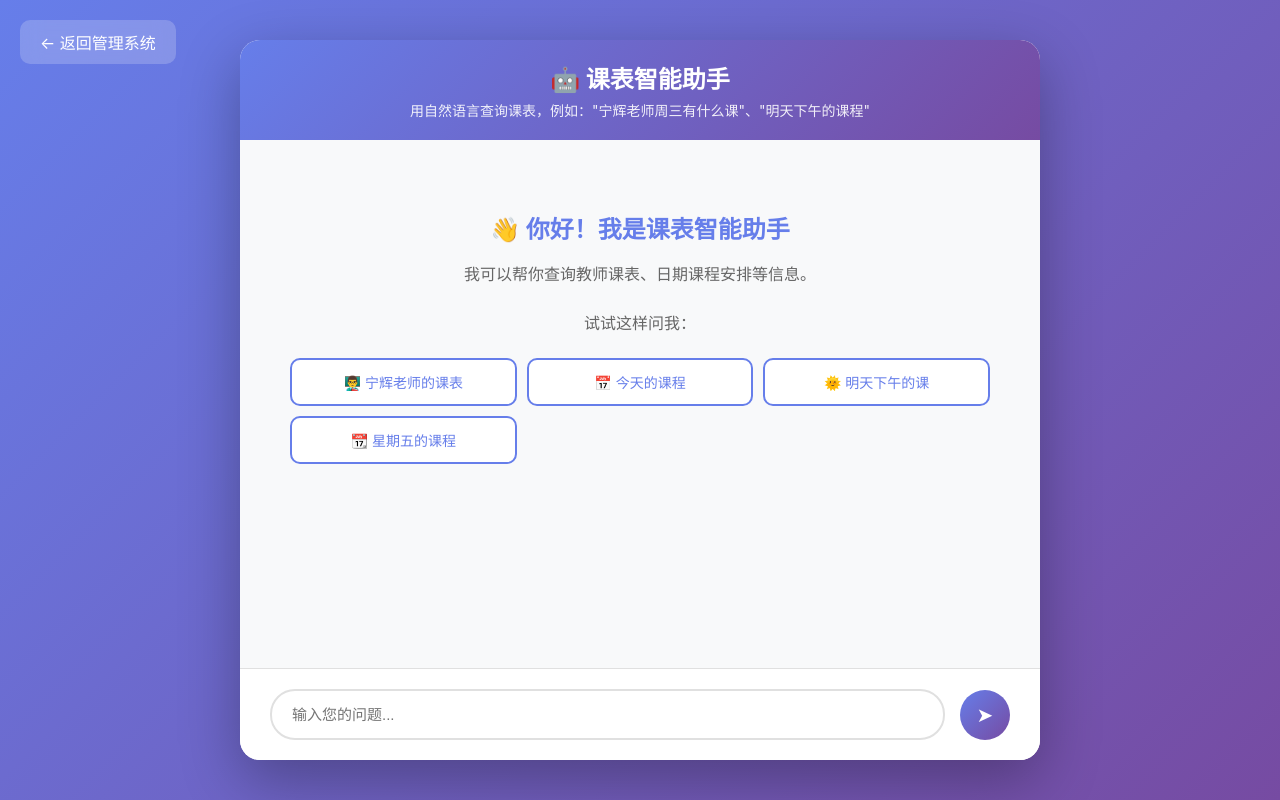
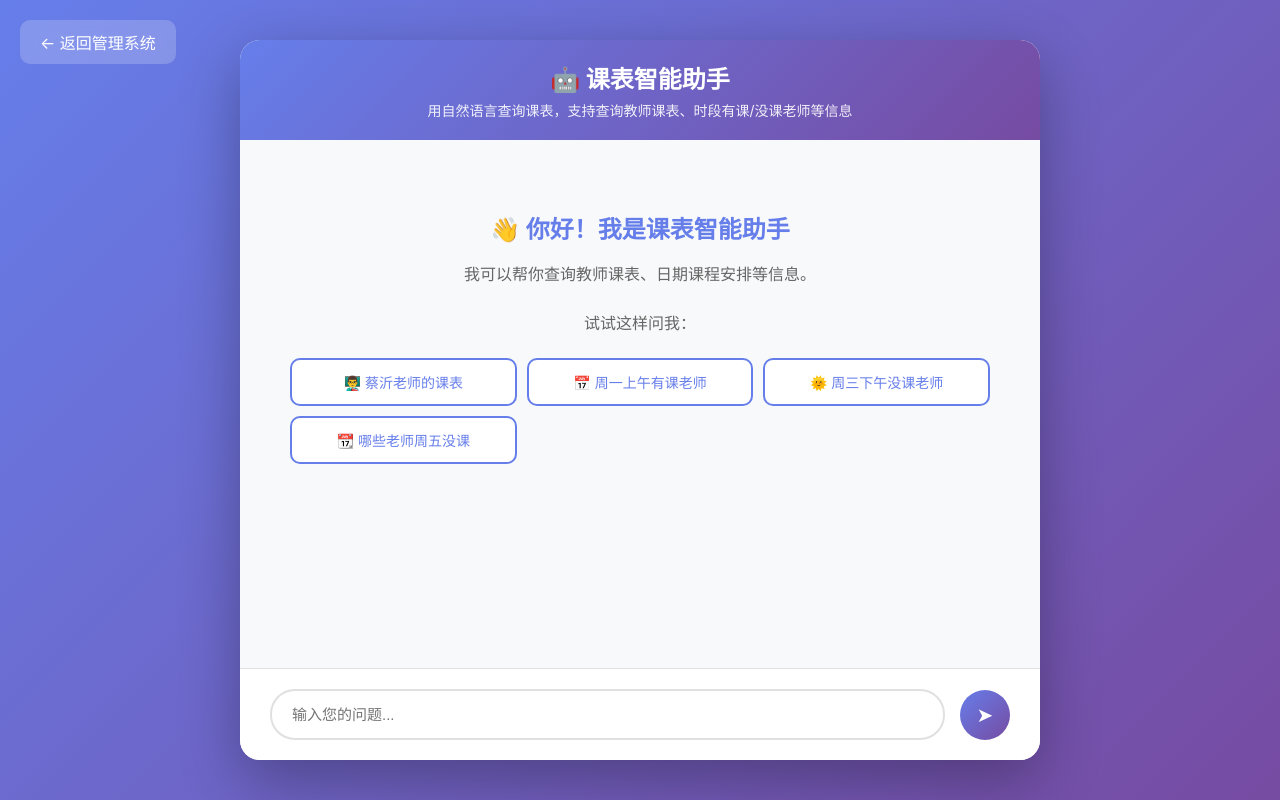
Before and after one commit to dengyixing-gcu/TeacherScheduleSystem, a Flask app: page /chat in a window 1280 px wide. Run offline with Flask 3, Linux system fonts and the light colour scheme.

Commit message:
feat: 新增课表查询智能体功能

```diff
--- a/app.py
+++ b/app.py
@@ -302,6 +302,204 @@ def api_common_free_slots():
 def chat_page():
     return render_template('chat.html')
 
+@app.route('/api/chat', methods=['POST'])
+def api_chat():
+    data = request.json
+    query = data.get('query', '').strip()
+
+    if not query:
+        return jsonify({'error': '请输入问题'}), 400
+
+    schedule = get_schedule()
+    all_teachers = set(item['teacher'] for item in schedule)
+
+    # 解析用户输入
+    query_lower = query.lower()
+
+    # 1. 查询某个老师的课表
+    teacher_match = None
+    for teacher in all_teachers:
+        if teacher in query:
+            teacher_match = teacher
+            break
+
+    if teacher_match:
+        teacher_schedule = [item for item in schedule if item['teacher'] == teacher_match]
+        if len(teacher_schedule) == 0:
+            return jsonify({'response': f'抱歉，没有找到 {teacher_match} 老师的课程信息。'})
+
+        response = f'{teacher_match}老师的课程安排：\n\n'
+        courses = {}
+        for item in teacher_schedule:
+            key = item['course']
+            if key not in courses:
+                courses[key] = []
+            courses[key].append(item)
+
+        for course, items in courses.items():
+            response += f'📚 {course}:\n'
+            for item in items:
+                response += f'  - {WEEKDAY_NAMES[item["weekday"]]} 第{item["start_lesson"]}-{item["end_lesson"]}节 ({item["location"]})\n'
+            response += '\n'
+
+        return jsonify({
+            'response': response,
+            'suggestions': [f'{teacher_match}老师周几有课', '查询其他老师']
+        })
+
+    # 2. 查询某个时段下，哪些老师有课/没课
+    time_patterns = [
+        r'(星期 [一二三四五六日]|今天 | 明天 | 后天)',
+        r'(第 [1-9]|10|11) 节',
+        r'(上午 | 下午 | 晚上)',
+        r'(全天 | 所有时段)'
+    ]
+
+    has_time_ref = any(re.search(pattern, query_lower) for pattern in time_patterns)
+
+    if has_time_ref or '有课' in query_lower or '没课' in query_lower or '空闲' in query_lower:
+        weekday = None
+        start_lesson = None
+        end_lesson = None
+
+        weekday_map = {'星期一': 0, '星期二': 1, '星期三': 2, '星期四': 3, '星期五': 4, '星期六': 5, '星期日': 6}
+        for name, day in weekday_map.items():
+            if name in query:
+                weekday = day
+                break
+
+        if '今天' in query:
+            weekday = datetime.now().weekday()
+        elif '明天' in query:
+            weekday = (datetime.now().weekday() + 1) % 7
+        elif '后天' in query:
+            weekday = (datetime.now().weekday() + 2) % 7
+
+        lesson_match = re.search(r'第 (\d+)-(\d+) 节', query)
+        if lesson_match:
+            start_lesson = int(lesson_match.group(1))
+            end_lesson = int(lesson_match.group(2))
+        else:
+            lesson_match = re.search(r'第 (\d+) 节', query)
+            if lesson_match:
+                start_lesson = int(lesson_match.group(1))
+                end_lesson = int(lesson_match.group(1))
+
+        if '上午' in query:
+            start_lesson, end_lesson = 1, 4
+        elif '下午' in query:
+            start_lesson, end_lesson = 5, 8
+        elif '晚上' in query:
+            start_lesson, end_lesson = 9, 11
+
+        if weekday is not None:
+            if '没课' in query_lower or '空闲' in query_lower or '没有课' in query_lower:
+                busy_teachers = set()
+                for item in schedule:
+                    if item['weekday'] == weekday:
+                        if start_lesson and end_lesson:
+                            if not (item['end_lesson'] < start_lesson or item['start_lesson'] > end_lesson):
+                                busy_teachers.add(item['teacher'])
+                        else:
+                            busy_teachers.add(item['teacher'])
+
+                free_teachers = sorted(list(all_teachers - busy_teachers))
+                if len(free_teachers) == 0:
+                    response = f'{WEEKDAY_NAMES[weekday]}'
+                    if start_lesson and end_lesson:
+                        response += f' 第{start_lesson}-{end_lesson}节'
+                    response += '所有老师都有课。'
+                else:
+                    response = f'{WEEKDAY_NAMES[weekday]}'
+                    if start_lesson and end_lesson:
+                        response += f' 第{start_lesson}-{end_lesson}节'
+                    response += f' 没有课的老师 ({len(free_teachers)}人):\n\n'
+                    response += '、'.join(free_teachers)
+
+                return jsonify({'response': response})
+            else:
+                busy_teachers_dict = {}
+                for item in schedule:
+                    if item['weekday'] == weekday:
+                        if start_lesson and end_lesson:
+                            if not (item['end_lesson'] < start_lesson or item['start_lesson'] > end_lesson):
+                                if item['teacher'] not in busy_teachers_dict:
+                                    busy_teachers_dict[item['teacher']] = []
+                                busy_teachers_dict[item['teacher']].append(item)
+                        else:
+                            if item['teacher'] not in busy_teachers_dict:
+                                busy_teachers_dict[item['teacher']] = []
+                            busy_teachers_dict[item['teacher']].append(item)
+
+                if len(busy_teachers_dict) == 0:
+                    response = f'{WEEKDAY_NAMES[weekday]}'
+                    if start_lesson and end_lesson:
+                        response += f' 第{start_lesson}-{end_lesson}节'
+                    response += '没有老师有课。'
+                else:
+                    response = f'{WEEKDAY_NAMES[weekday]}'
+                    if start_lesson and end_lesson:
+                        response += f' 第{start_lesson}-{end_lesson}节'
+                    response += f' 有课的老师 ({len(busy_teachers_dict)}人):\n\n'
+                    for teacher in sorted(busy_teachers_dict.keys()):
+                        response += f'{teacher}: '
+                        courses = set(item['course'] for item in busy_teachers_dict[teacher])
+                        response += '、'.join(courses)
+                        response += '\n'
+
+                return jsonify({'response': response})
+
+    # 3. 查询哪些老师在某个时段内都没有课
+    common_free_match = re.search(r'哪些老师 (在.*?) 都没有课', query)
+    if common_free_match or ('哪些老师' in query and '没有课' in query):
+        weekday = None
+        start_lesson = None
+        end_lesson = None
+
+        weekday_map = {'星期一': 0, '星期二': 1, '星期三': 2, '星期四': 3, '星期五': 4, '星期六': 5, '星期日': 6}
+        for name, day in weekday_map.items():
+            if name in query:
+                weekday = day
+                break
+
+        lesson_match = re.search(r'第 (\d+)-(\d+) 节', query)
+        if lesson_match:
+            start_lesson = int(lesson_match.group(1))
+            end_lesson = int(lesson_match.group(2))
+
+        if '上午' in query:
+            start_lesson, end_lesson = 1, 4
+        elif '下午' in query:
+            start_lesson, end_lesson = 5, 8
+        elif '晚上' in query:
+            start_lesson, end_lesson = 9, 11
+
+        if weekday is not None:
+            busy_teachers = set()
+            for item in schedule:
+                if item['weekday'] == weekday:
+                    if start_lesson and end_lesson:
+                        if not (item['end_lesson'] < start_lesson or item['start_lesson'] > end_lesson):
+                            busy_teachers.add(item['teacher'])
+                    else:
+                        busy_teachers.add(item['teacher'])
+
+            free_teachers = sorted(list(all_teachers - busy_teachers))
+            response = f'{WEEKDAY_NAMES[weekday]}'
+            if start_lesson and end_lesson:
+                response += f' 第{start_lesson}-{end_lesson}节'
+            response += f' 没有课的老师:\n\n'
+            if len(free_teachers) == 0:
+                response += '该时段所有老师都有课。'
+            else:
+                response += '、'.join(free_teachers)
+            return jsonify({'response': response})
+
+    return jsonify({
+        'response': '抱歉，我暂时无法理解您的问题。我可以帮您:\n\n1. 查询某个老师的课表（例如："宁辉老师有什么课"）\n2. 查询某个时段哪些老师有课（例如："星期一上午哪些老师有课"）\n3. 查询某个时段哪些老师没课（例如："星期三下午哪些老师没课"）\n4. 查询共同空闲时段（例如："哪些老师星期五都没有课"）',
+        'suggestions': ['蔡沂老师的课表', '星期一上午哪些老师有课', '星期三下午哪些老师没课']
+    })
+
 @app.route('/health')
 def health():
     """健康检查端点"""
--- a/templates/chat.html
+++ b/templates/chat.html
@@ -285,7 +285,7 @@
     <div class="chat-container">
         <div class="chat-header">
             <h1>🤖 课表智能助手</h1>
-            <p>用自然语言查询课表，例如："宁辉老师周三有什么课"、"明天下午的课程"</p>
+            <p>用自然语言查询课表，支持查询教师课表、时段有课/没课老师等信息</p>
         </div>
 
         <div class="chat-messages" id="chatMessages">
@@ -294,10 +294,10 @@
                 <p>我可以帮你查询教师课表、日期课程安排等信息。</p>
                 <p>试试这样问我：</p>
                 <div class="quick-actions">
-                    <button class="quick-action-btn" onclick="sendQuickQuery('宁辉老师的课表')">👨‍🏫 宁辉老师的课表</button>
-                    <button class="quick-action-btn" onclick="sendQuickQuery('今天的课程')">📅 今天的课程</button>
-                    <button class="quick-action-btn" onclick="sendQuickQuery('明天下午有什么课')">🌞 明天下午的课</button>
-                    <button class="quick-action-btn" onclick="sendQuickQuery('星期五的课程安排')">📆 星期五的课程</button>
+                    <button class="quick-action-btn" onclick="sendQuickQuery('蔡沂老师的课表')">👨‍🏫 蔡沂老师的课表</button>
+                    <button class="quick-action-btn" onclick="sendQuickQuery('星期一上午哪些老师有课')">📅 周一上午有课老师</button>
+                    <button class="quick-action-btn" onclick="sendQuickQuery('星期三下午哪些老师没课')">🌞 周三下午没课老师</button>
+                    <button class="quick-action-btn" onclick="sendQuickQuery('星期五第 3-4 节哪些老师没有课')">📆 哪些老师周五没课</button>
                 </div>
             </div>
         </div>
--- a/templates/index.html
+++ b/templates/index.html
@@ -396,7 +396,7 @@
             <button class="tab-btn" onclick="showTab('date')">按日期时段查询</button>
             <button class="tab-btn" onclick="showTab('all')">全部课表</button>
             <button class="tab-btn" onclick="showTab('commonFree')">多教师空闲时段</button>
-            <!-- <button class="tab-btn" onclick="showTab('reschedule')">🔄 调课</button> -->
+            <a href="/chat" style="text-decoration: none;"><button class="tab-btn" style="background: linear-gradient(135deg, #f093fb 0%, #f5576c 100%);">🤖 课表智能体</button></a>
         </div>
 
         <div id="teacherPanel" class="panel active">
```
